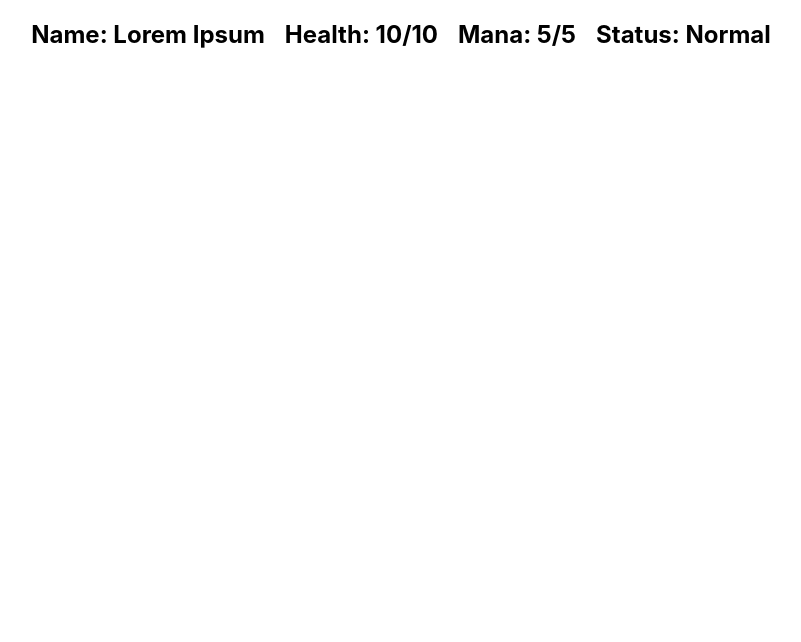
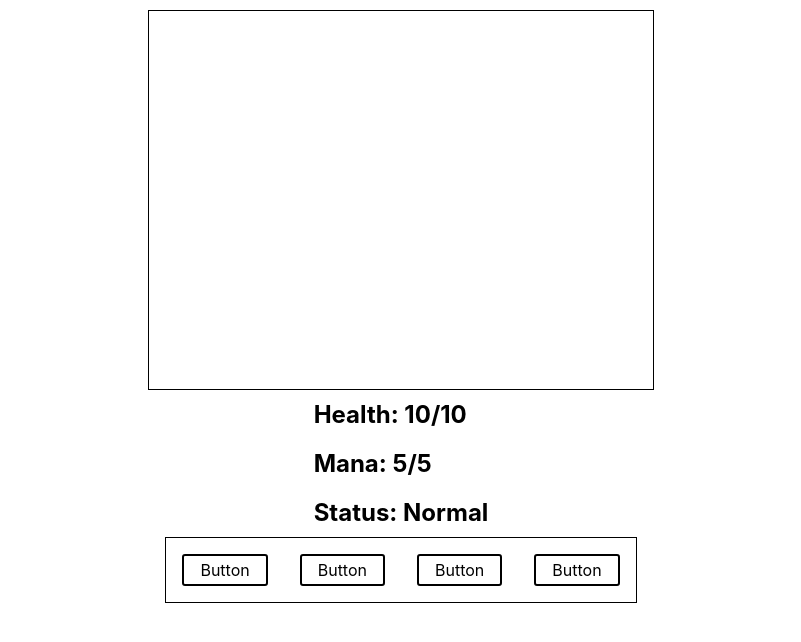
Before and after one commit to DnlBell/rebel-singularity, a React (Create React App) app: page /game in a window 1280 px wide. Shown: the top 642 px of the page, without its empty margins (239-1040 px from the left). Built offline with nearby package versions, Linux system fonts and the light colour scheme.

Commit message:
1/19/2019 morning session

```diff
--- a/package.json
+++ b/package.json
@@ -4,8 +4,9 @@
   "private": true,
   "dependencies": {
     "react": "^16.7.0",
+    "react-bootstrap": "^0.32.4",
     "react-dom": "^16.7.0",
-    "react-scripts": "2.1.1",
+    "react-scripts": "^2.1.3",
     "styled-components": "^4.1.3"
   },
   "scripts": {
--- a/src/App.js
+++ b/src/App.js
@@ -1,7 +1,7 @@
 import React, { Component } from 'react';
 import styled from 'styled-components';
-import './App.css';
-import PlayerStatus from './components/PlayerStatus';
+import GameView from './view/GameView.js';
+
 
 const GameFrame = styled.div`
   display: flex;
@@ -12,11 +12,7 @@ const GameFrame = styled.div`
 class App extends Component {
   render() {
     return (
-      <div className="App">
-        <GameFrame>
-          <PlayerStatus />
-        </GameFrame>
-      </div>
+        <GameView/>
     );
   }
 }
--- a/src/components/ActionBar.js
+++ b/src/components/ActionBar.js
@@ -1,12 +1,24 @@
 import React, { Component } from 'react';
+import ActionButton from './ActionButton.js';
+import styled from 'styled-components';
+
+const Frame = styled.div`
+  display: flex;
+  flex-direction: row;
+  justify-content: center;
+  border: 1px solid black;
+`
 
 
 class ActionBar extends Component {
   render() {
     return (
-      <div>
-
-      </div>
+      <Frame>
+        <ActionButton />
+        <ActionButton />
+        <ActionButton />
+        <ActionButton />
+      </Frame>
     );
   }
 }
--- a/src/components/ActionButton.js
+++ b/src/components/ActionButton.js
@@ -0,0 +1,23 @@
+import React, { Component } from 'react';
+import styled from 'styled-components';
+
+const Container = styled.div`
+color: black;
+font-size: 1em;
+margin: 1em;
+padding: 0.25em 1em;
+border: 2px solid black;
+border-radius: 3px;
+`;
+
+class ActionButton extends Component {
+  render() {
+    return (
+      <Container>
+        Button
+      </Container>
+    );
+  }
+}
+
+export default ActionButton;
--- a/src/components/PlayerStatus.js
+++ b/src/components/PlayerStatus.js
@@ -3,7 +3,7 @@ import styled from 'styled-components';
 
 const SatusBar = styled.div`
     display: flex;
-    flex-direction: row;
+    flex-direction: column;
 `;
 
 const StatusItem = styled.h2`
@@ -14,7 +14,9 @@ class PlayerStatus extends Component {
   render() {
     return (
       <SatusBar>
-        <StatusItem>Name: Lorem Ipsum </StatusItem><StatusItem>Health: 10/10 </StatusItem><StatusItem>Mana: 5/5 </StatusItem> <StatusItem>Status: Normal</StatusItem>
+        <StatusItem>Health: 10/10 </StatusItem>
+        <StatusItem>Mana: 5/5 </StatusItem>
+        <StatusItem>Status: Normal</StatusItem>
       </SatusBar>
     );
   }
--- /dev/null
+++ b/src/components/RenderWindow.js
@@ -0,0 +1,26 @@
+import React, { Component } from 'react';
+import styled from 'styled-components';
+
+const Frame = styled.div`
+  display: flex;
+  justify-content: center;
+  width: 50%;
+`
+
+const BlackBox = styled.div`
+  border: 1px solid black;
+  width: 80%;
+  padding-top: 60%;
+`
+
+class RenderWindow extends Component {
+  render() {
+    return (
+      <Frame>
+        <BlackBox />
+      </Frame>
+    );
+  }
+}
+
+export default RenderWindow;
--- /dev/null
+++ b/src/view/GameView.js
@@ -0,0 +1,28 @@
+import React, { Component } from 'react';
+import styled from 'styled-components';
+import PlayerStatus from '../components/PlayerStatus.js'
+import ActionBar from '../components/ActionBar.js';
+import RenderWindow from '../components/RenderWindow.js';
+
+const GameFrame = styled.div`
+  display: flex;
+  padding: 10px;
+  flex-direction: column;
+  align-items: center;
+
+`;
+
+
+class GameView extends Component {
+  render() {
+    return (
+      <GameFrame>
+          <RenderWindow />
+          <PlayerStatus />
+          <ActionBar />
+      </GameFrame>
+    );
+  }
+}
+
+export default GameView;
```
Also changed, not shown: src/components/ActionEntry.js (deleted, +0 -14 lines), 1 other file (tests, documents, lock files or other folders).
